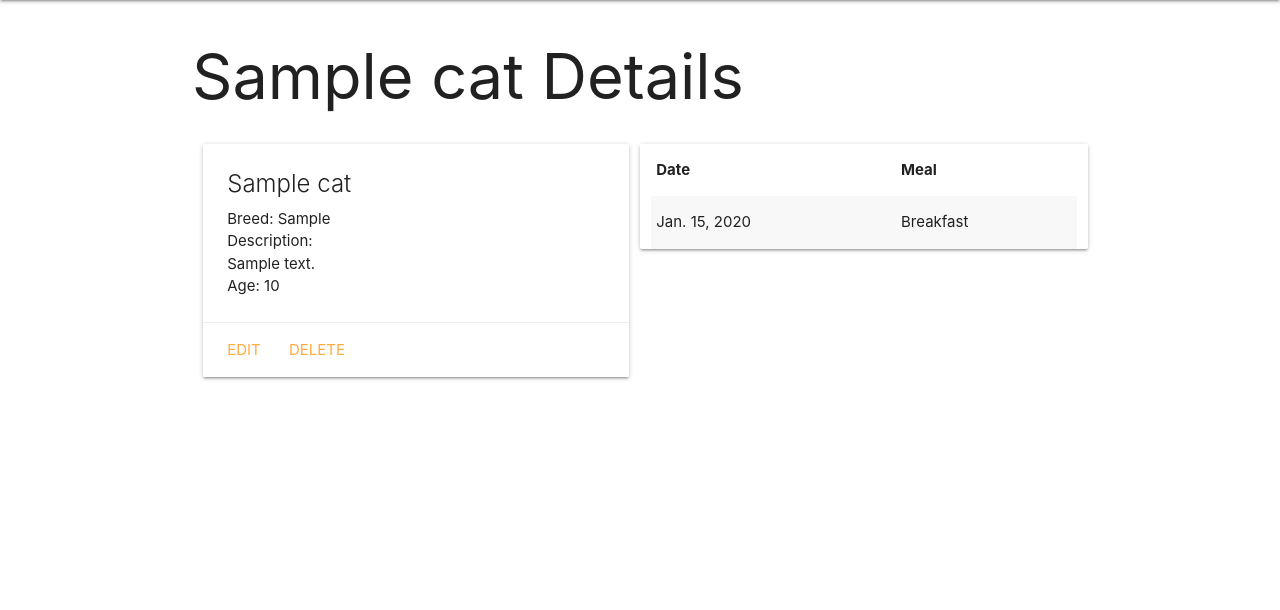
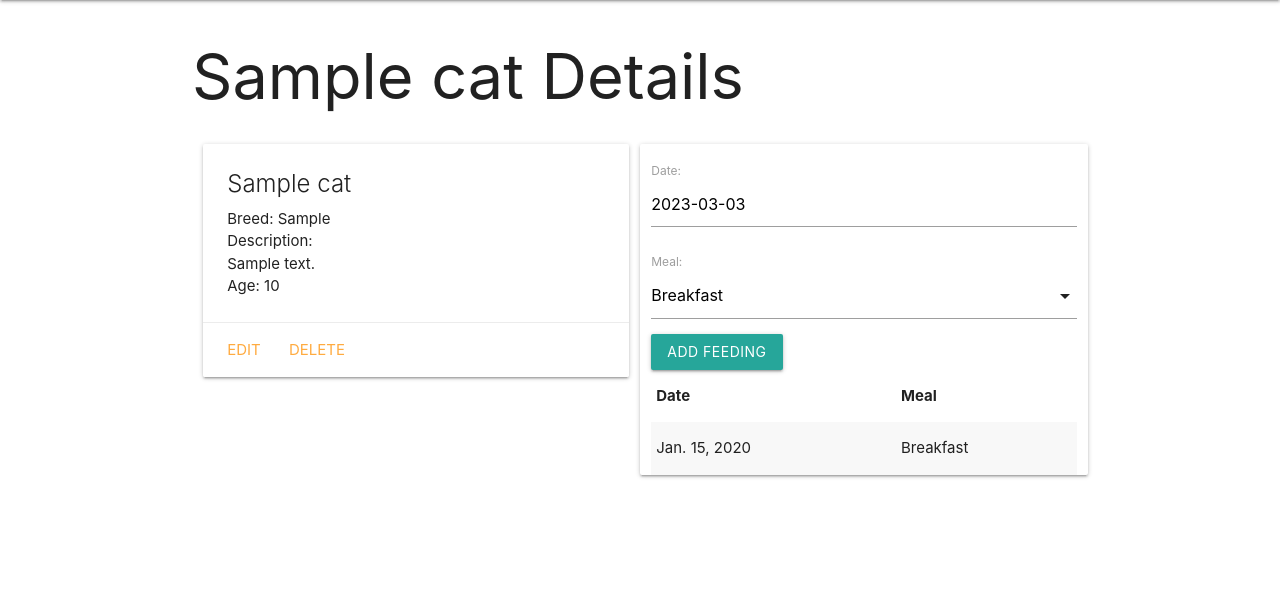
Before and after one commit to AlexMcBex/catcollector-django, a Django app: page /cats/1 in a window 1280 px wide. Shown: the part 64-674 px from the top of the page. Run offline with Django 4.2, Linux system fonts and the light colour scheme; tables that the repository leaves empty hold one stand-in row (values such as "Sample post").

Commit message:
users can add feedings to the cats

```diff
--- /dev/null
+++ b/main_app/forms.py
@@ -0,0 +1,7 @@
+from django.forms import ModelForm
+from .models import Feeding
+
+class FeedingForm(ModelForm):
+    class Meta:
+        model = Feeding
+        fields = ['date', 'meal']
--- a/main_app/templates/base.html
+++ b/main_app/templates/base.html
@@ -8,6 +8,7 @@
     <title>Cat Collector</title>
   <link rel="stylesheet" href="https://cdnjs.cloudflare.com/ajax/libs/materialize/1.0.0/css/materialize.min.css">
   <link rel="stylesheet" type="text/css" href="{%static 'css/styles.css'%}">
+  <script src="https://cdnjs.cloudflare.com/ajax/libs/materialize/1.0.0/js/materialize.min.js"></script>
 </head>
 <body>
     <header>
--- a/main_app/templates/cats/detail.html
+++ b/main_app/templates/cats/detail.html
@@ -22,6 +22,11 @@
     </div>
   </div>
 <div class="col s6 card">
+  <form action="{% url 'add_feeding' cat.id %}" method="POST" >
+    {% csrf_token %}
+    {{ feeding_form.as_p }}
+    <input type="submit" class="btn" value="Add Feeding">
+  </form>
   <table class="striped">
     <thead>
       <tr>
@@ -38,4 +43,17 @@
   </table>
 </div>
 </div>
+<script>
+      const dateEl = document.getElementById('id_date')
+      //
+      M.Datepicker.init(dateEl, {
+        format: 'yyyy-mm-dd',
+        defaultDate: new Date(),
+        setDefaultDate: true,
+        autoClose : true
+      })
+
+      const selectEl = document.getElementById('id_meal')
+      M.FormSelect.init(selectEl)
+</script>
 {% endblock %}
--- a/main_app/urls.py
+++ b/main_app/urls.py
@@ -12,5 +12,6 @@ urlpatterns = [
     path('cats/create/', views.CatCreate.as_view(), name='cats_create'),
     path('cats/<int:pk>/update', views.CatUpdate.as_view(), name='cats_update'),
     path('cats/<int:pk>/delete', views.CatDelete.as_view(), name='cats_delete'),
+    path('cats/<int:cat_id>/add_feeding/', views.add_feeding, name='add_feeding'),
     path('cats/<int:cat_id>', views.cats_detail, name='detail')
 ]
--- a/main_app/views.py
+++ b/main_app/views.py
@@ -1,6 +1,7 @@
-from django.shortcuts import render
+from django.shortcuts import render, redirect
 from .models import Cat
 from django.views.generic.edit import CreateView, UpdateView, DeleteView
+from .forms import FeedingForm
 
 #temporary cats for building templates
 # cats = [
@@ -24,7 +25,10 @@ def cats_index(request):
 
 def cats_detail(request, cat_id):
   cat = Cat.objects.get(id=cat_id)
-  return render(request, 'cats/detail.html', { 'cat': cat })
+  feeding_form = FeedingForm()
+  return render(request, 'cats/detail.html', { 'cat': cat, 'feeding_form': feeding_form })
+
+
 
 class CatCreate(CreateView):
   model = Cat
@@ -40,3 +44,11 @@ class CatUpdate(UpdateView):
 class CatDelete(DeleteView):
   model = Cat
   success_url = '/cats/'
+
+def add_feeding(request, cat_id):
+  form = FeedingForm(request.POST)
+  if form.is_valid():
+    new_feeding = form.save(commit = False)
+    new_feeding.cat_id = cat_id
+    new_feeding.save()
+  return redirect('detail', cat_id=cat_id)
```
